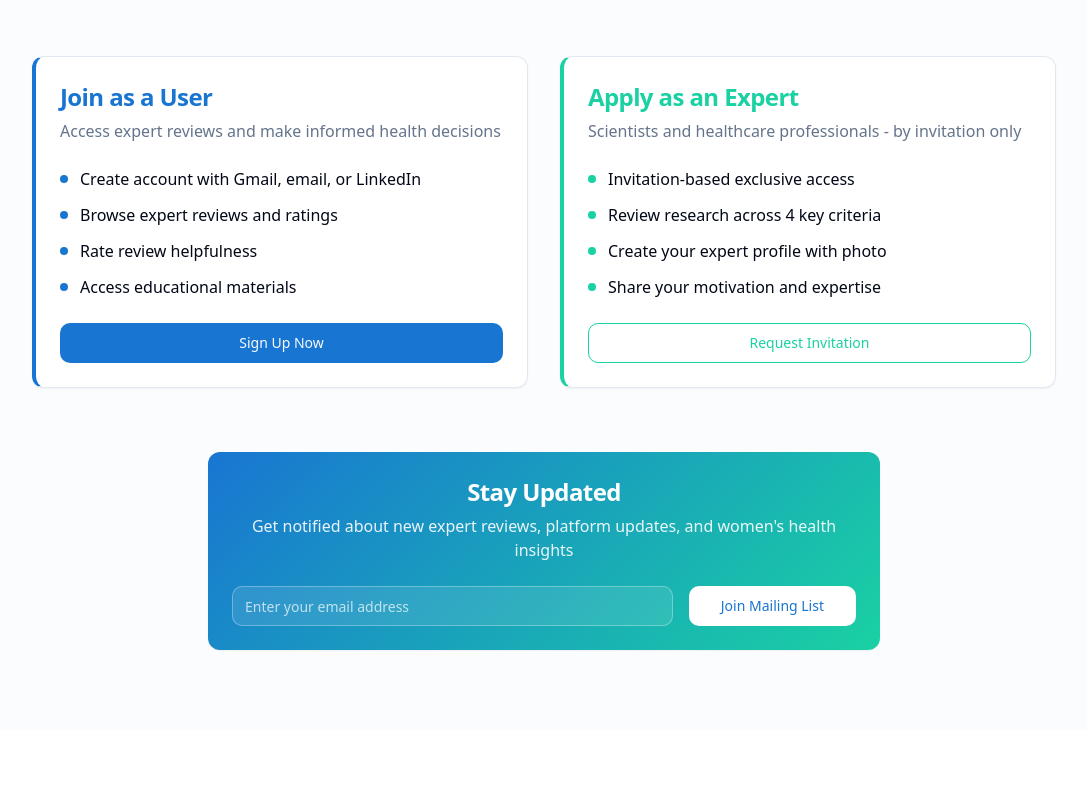
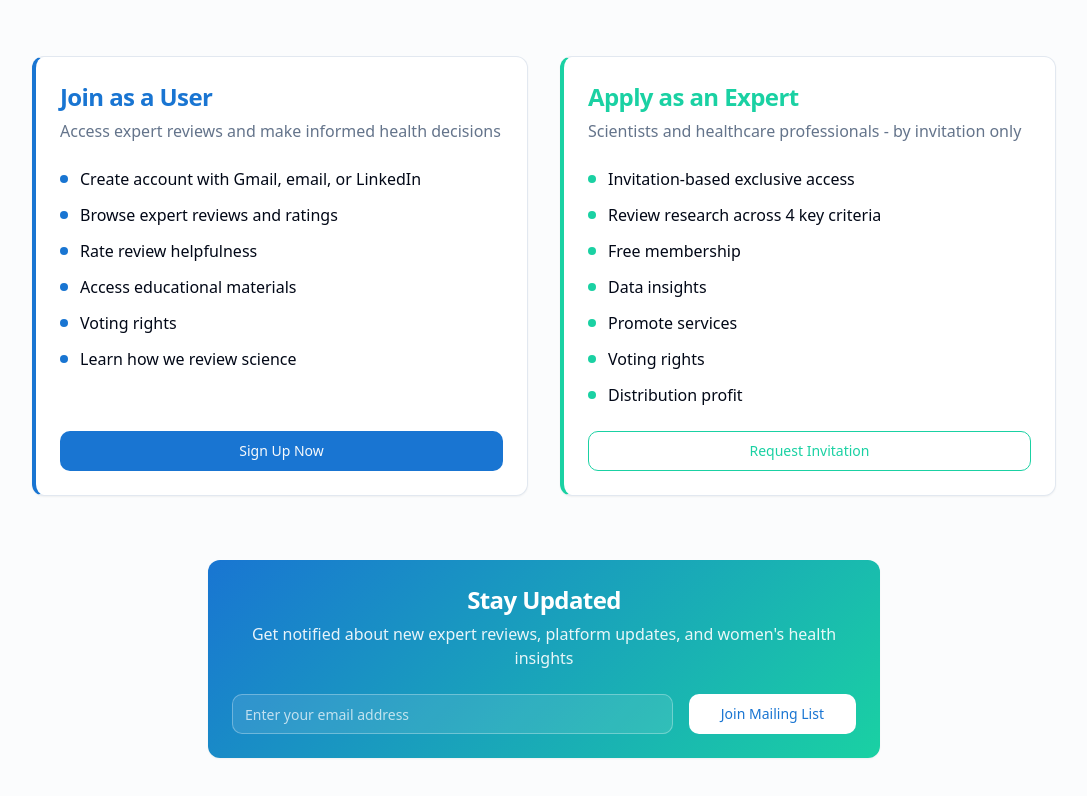
Before and after one commit to lpantano/hip-webapp, a React (Vite) app: page / in a window 1280 px wide. Shown: the part 1759-2555 px from the top of the page, without its empty margins (96-1183 px from the left). Before the commit the page ends 2489 px from the top, so only its background shows below. Built offline with nearby package versions, Linux system fonts and the light colour scheme.

Commit message:
Update Join Section content
Updated the "Apply as an Expert" section to include benefits such as free membership, data insights, service promotion, voting rights, and distribution profit. Also added "Voting rights" and "Learn how we review science" to the "Join as a User" section.

```diff
--- a/src/components/landing/JoinSection.tsx
+++ b/src/components/landing/JoinSection.tsx
@@ -56,6 +56,14 @@ const JoinSection = () => {
                   <div className="w-2 h-2 bg-primary rounded-full"></div>
                   <span>Access educational materials</span>
                 </div>
+                <div className="flex items-center gap-3">
+                  <div className="w-2 h-2 bg-primary rounded-full"></div>
+                  <span>Voting rights</span>
+                </div>
+                <div className="flex items-center gap-3">
+                  <div className="w-2 h-2 bg-primary rounded-full"></div>
+                  <span>Learn how we review science</span>
+                </div>
               </div>
               <Button asChild className="w-full mt-6 bg-primary hover:bg-primary/90">
                 <Link to="/auth">
@@ -84,11 +92,23 @@ const JoinSection = () => {
                 </div>
                 <div className="flex items-center gap-3">
                   <div className="w-2 h-2 bg-accent rounded-full"></div>
-                  <span>Create your expert profile with photo</span>
+                  <span>Free membership</span>
                 </div>
                 <div className="flex items-center gap-3">
                   <div className="w-2 h-2 bg-accent rounded-full"></div>
-                  <span>Share your motivation and expertise</span>
+                  <span>Data insights</span>
+                </div>
+                <div className="flex items-center gap-3">
+                  <div className="w-2 h-2 bg-accent rounded-full"></div>
+                  <span>Promote services</span>
+                </div>
+                <div className="flex items-center gap-3">
+                  <div className="w-2 h-2 bg-accent rounded-full"></div>
+                  <span>Voting rights</span>
+                </div>
+                <div className="flex items-center gap-3">
+                  <div className="w-2 h-2 bg-accent rounded-full"></div>
+                  <span>Distribution profit</span>
                 </div>
               </div>
               <Button variant="outline" className="w-full mt-6 border-accent text-accent hover:bg-accent hover:text-accent-foreground">
```
